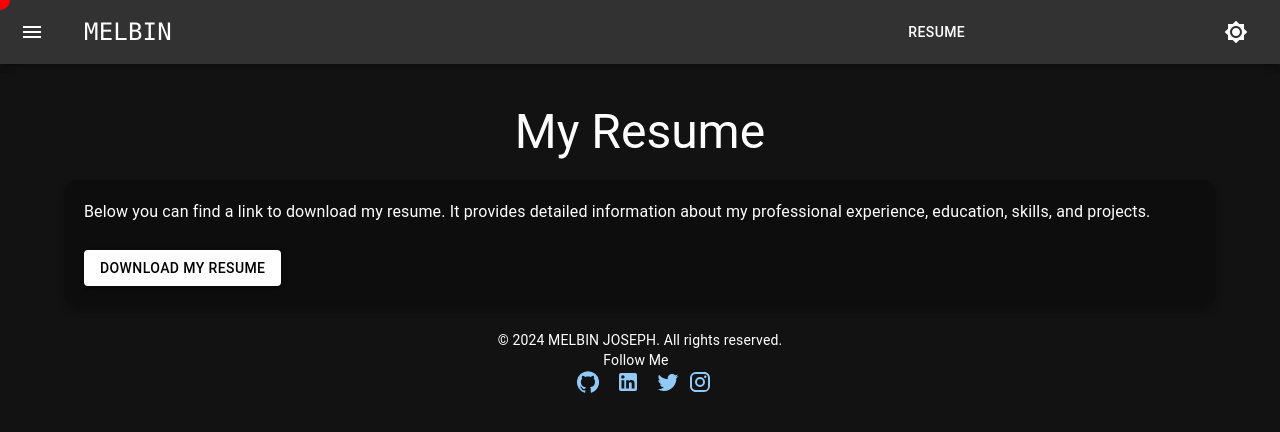
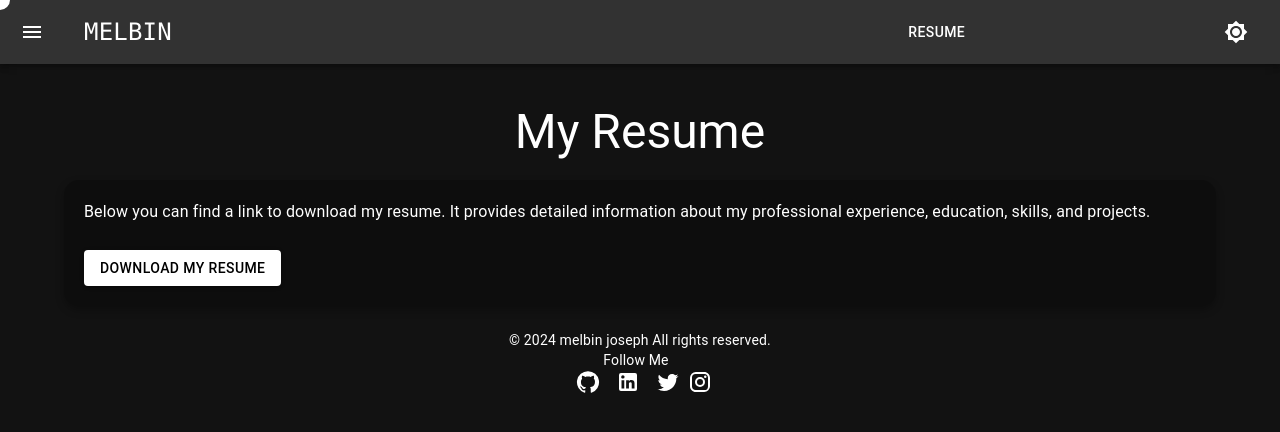
Before and after one commit to melbin726/Portfolio, a React (Create React App) app: page /resume in a window 1280 px wide. Shown: the top 432 px of the page. Built offline with nearby package versions, Linux system fonts and the light colour scheme.

Commit message:
Fix ESLint errors and warnings

```diff
--- a/src/App.css
+++ b/src/App.css
@@ -28,7 +28,7 @@ html, body, #root {
   position: fixed;
   width: 20px;
   height: 20px;
-  background-color: red;
+  background-color: white;
   border-radius: 50%;
   pointer-events: none; /* Prevent the cursor from blocking interactions */
   transform: translate(-50%, -50%);
--- a/src/components/Footer.js
+++ b/src/components/Footer.js
@@ -10,7 +10,7 @@ function Footer() {
   return (
     <Box component="footer" py={3} textAlign="center">
       <Typography variant="body2">
-        © 2024 MELBIN JOSEPH. All rights reserved.
+        © 2024 melbin joseph All rights reserved.
       </Typography>
       <Typography variant="body2">
         Follow Me
@@ -18,16 +18,16 @@ function Footer() {
           <Divider orientation="vertical" flexItem />
         </Box>
         <Link href="https://github.com/melbin726/" target="_blank">
-          <GitHubIcon sx={{ mr: 1 }} />
+          <GitHubIcon sx={{ mr: 1 ,color: 'white'}} />
         </Link>
         <Link href="https://www.linkedin.com/in/melbin-joseph-96640a252/" target="_blank">
-          <LinkedInIcon sx={{ mx: 1 }} />
+          <LinkedInIcon sx={{ mx: 1 ,color: 'white'}} />
         </Link>
         <Link href=" https://x.com/Melbin?s=08" target="_blank">
-          <TwitterIcon sx={{ ml: 1 }} />
+          <TwitterIcon sx={{ ml: 1,color: 'white' }} />
         </Link>
-        <Link href="https://www.instagram.com/___melbin_/?igsh=MXFmcHN4NzYwajM0eA%3D%3D" target="_blank">
-          <InstagramIcon sx={{ ml: 1 }} />
+        <Link href="https://www.instagram.com/___melbin_/?igsh=MXFmcHN4NzYwajM0eA%3D%3D" target="_blank" sxcolor={'white'}>
+          <InstagramIcon sx={{ ml: 1 , color: 'white'}} />
         </Link>
       </Typography>
     </Box>
```
